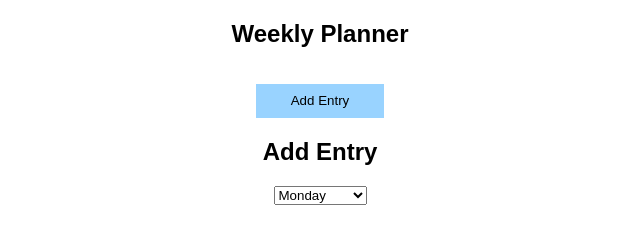
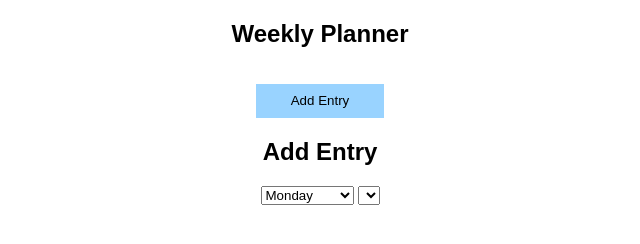
Before and after one commit to Adam-SungMin-Park/week-planner, a plain HTML site: page index.html in a window 1280 px wide. Shown: the full height of the page, 320-960 px from the left. Drawn offline with Linux system fonts and the light colour scheme.

Commit message:
1st (part 2)

```diff
--- a/index.html
+++ b/index.html
@@ -26,6 +26,9 @@
           <option value="saturday">Saturday</option>
           <option value="sunday">Sunday</option>
         </select>
+        <select name="time">
+          <option value=""></option>
+        </select>
       </form>
     </div>
   </section>
```
